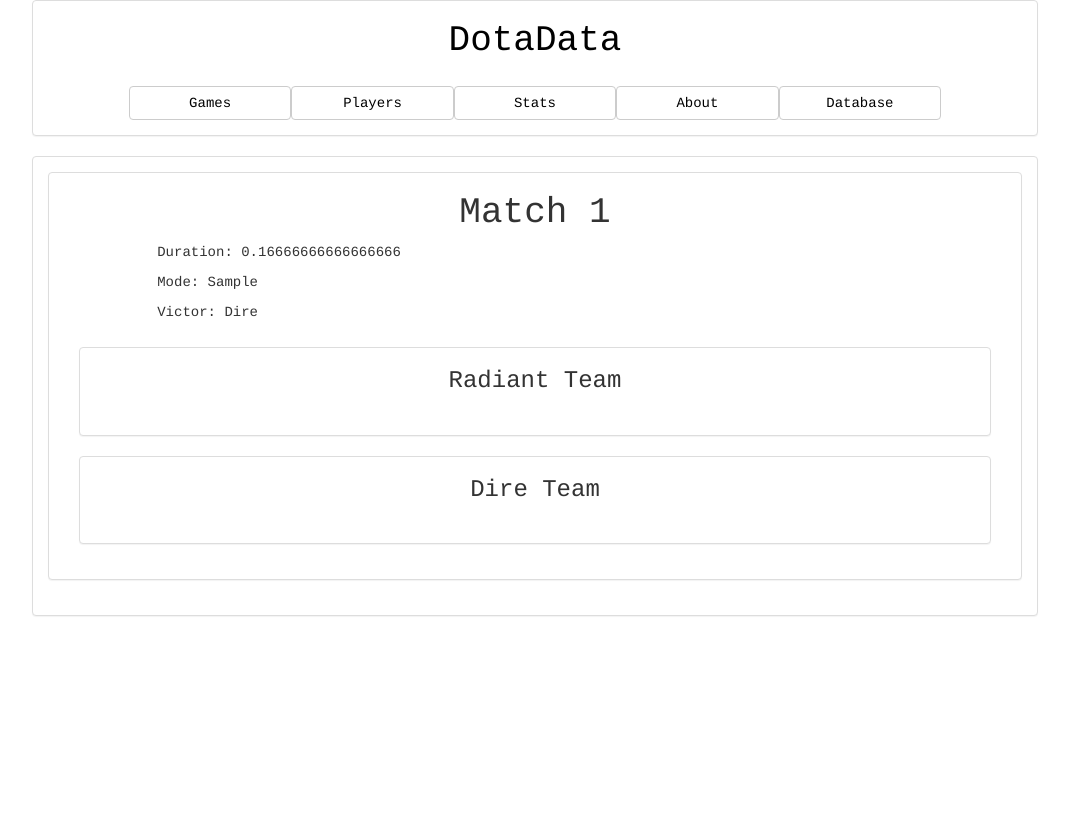
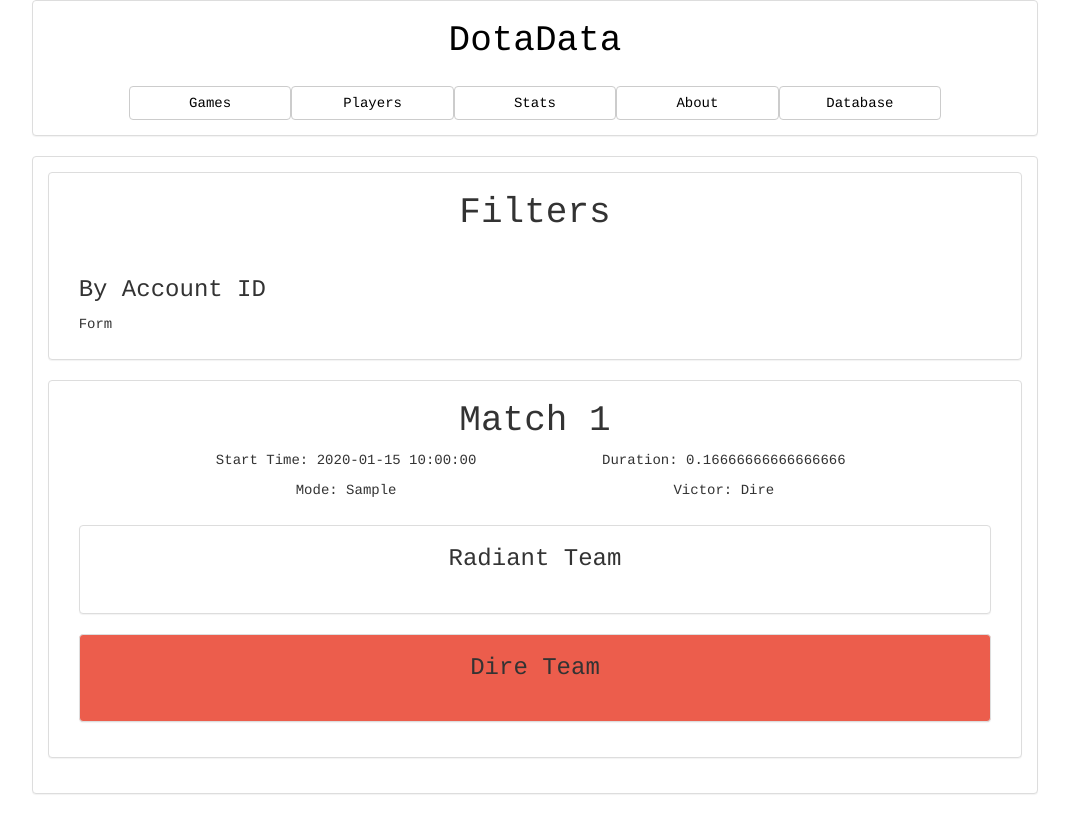
Before and after one commit to carlganz/DotaData, a Flask app: template templates/gameviewer.html in a window 1280 px wide. Shown: the whole page, without its empty margins (105-1174 px from the left). Before the commit the page ends 616 px from the top, so only its background shows below. Run offline with Flask 2, Linux system fonts and the light colour scheme; the template is opened without the code that fills it: most values are stand-ins (such as "Sample title", 1, 10 or a date in 2020); parts of the project's set-up code (start-up, migrations or seed data) failed here and were passed over; some libraries are stand-ins or nearby versions.

Commit message:
Front and Back, We Like it Everywhere!

```diff
--- a/templates/gameviewer.html
+++ b/templates/gameviewer.html
@@ -2,19 +2,28 @@
 
 
 {% block body %}
-
+<div class="col-md-12 panel panel-default">
+	<h1>Filters</h1>
+	<div class="col-md-12 panel-body" align="left">
+		<div>
+			<h3>By Account ID</h3>
+			<p>Form</p>
+		</div>
+	</div>
+</div>
 {% for g in games %}
 <div class="col-md-12 panel panel-default">
 	<h1>Match {{g.match_id}}</h1>
-	<div class="col-md-10 col-md-offset-1" align=left>
-		<p>Duration: {{ g.duration / 60.0 }}</p>
-		<p>Mode: {{ g.game_mode }}</p>
-		<p>Victor: {% if g.radiant_win %} Radiant {% else %} Dire {% endif %} </p>
+	<div class="col-md-10 col-md-offset-1" align="center">
+		<p class="col-md-6">Start Time: {{ g.start_time }}</p>
+		<p class="col-md-6">Duration: {{ g.duration / 60.0 }}</p>
+		<p class="col-md-6">Mode: {{ g.game_mode }}</p>
+		<p class="col-md-6">Victor: {% if g.radiant_win %} Radiant {% else %} Dire {% endif %} </p>
 
 	</div>
 	<div class="col-md-12 panel-body">
 
-		<div class="panel panel-default">
+		<div class="panel panel-default" {% if g.radiant_win %}style="background-color:#88ec94"{% endif %}>
 			<h3>Radiant Team</h3>
 			<div class="panel-body">
 				{% for p in g.players if p.slot < 5 %}
@@ -22,21 +31,20 @@
 					<h4>{{ p.account_id }}</h4>
 					<img src="{{ p.portrait_url }}">
 					<p>{{p.hero_id}}</p>
-					<p>Slot {{p.slot}}</p>
 					<p class="col-md-12" style="font-size:12px">KDA {{p.kills }}/{{p.deaths}}/{{p.assists}}
 				</div>
 				{% endfor %}
 			</div>
 		</div>
 
-		<div class ="panel panel-default">
+		<div class="panel panel-default" {% if not g.radiant_win %}style="background-color:#ec5d4c"{% endif %}>
 			<h3>Dire Team</h3>
 			<div class="panel-body">
 				{% for p in g.players if p.slot >= 5 %}
 				<div class="col-md-2 {% if loop.first %}col-md-offset-1{% endif %}">
 					<h4>{{ p.account_id }}</h4>
+					<img src="{{ p.portrait_url }}">
 					<p>{{p.hero_id}}</p>
-					<p>Slot {{p.slot}}</p>
 					<p class="col-md-12" style="font-size:12px">KDA {{ p.kills }}/{{ p.deaths }}/{{ p.assists }}
 				</div>
 				{% endfor %}
--- a/update_db.py
+++ b/update_db.py
@@ -30,7 +30,7 @@ def UpdateGamesWithID(uid):
     _id = None
     newgames = []
 
-    for i in range(0, 5):
+    for i in range(0, 1):
         r = Request(1)
         r.ConstrainByAccountID(uid)
         r.StartAtMatchID(_id)
@@ -58,6 +58,8 @@ def AddGames(games):
     db.session.commit()
     print('Complete')
 
-UpdateGames()
+db.drop_all()
+db.create_all()
+#UpdateGames()
 UpdateGamesWithID(my_steam_id)
 UpdateGamesWithID(ni_steam_id)
```
Also changed, not shown: 5 other files.
